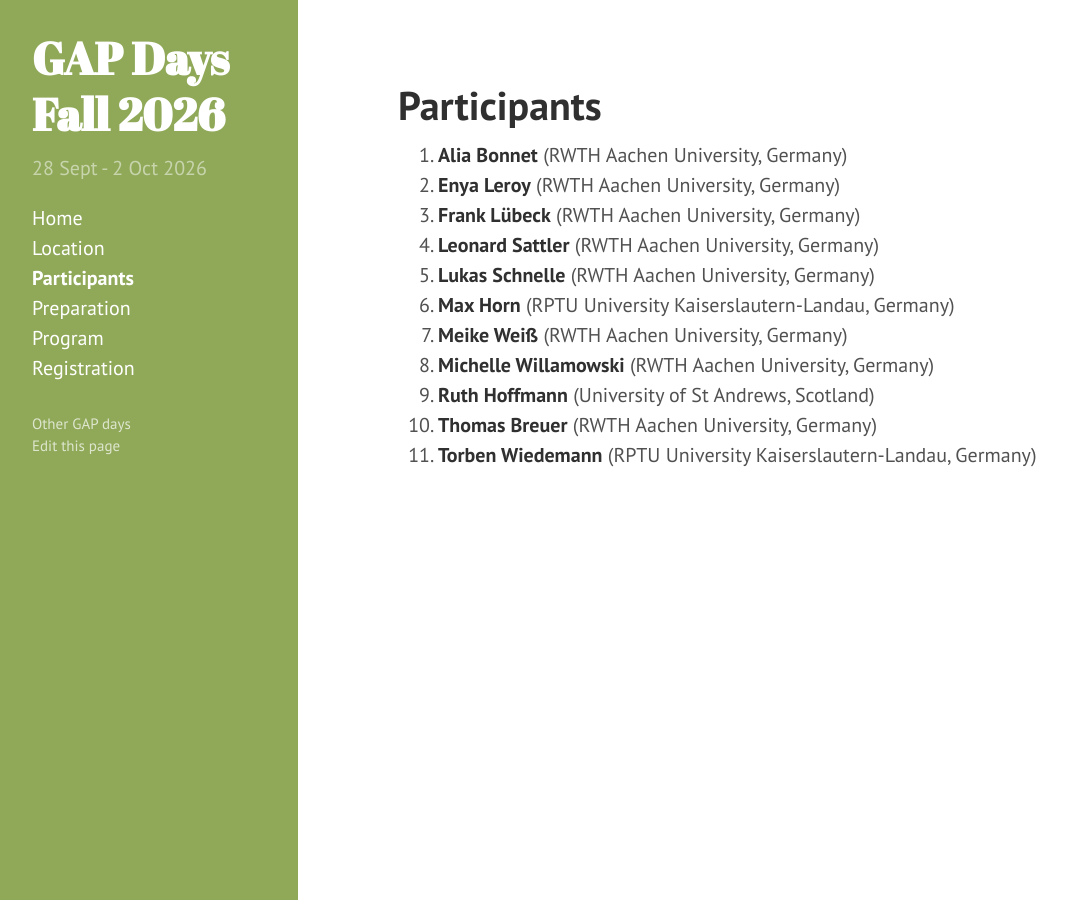
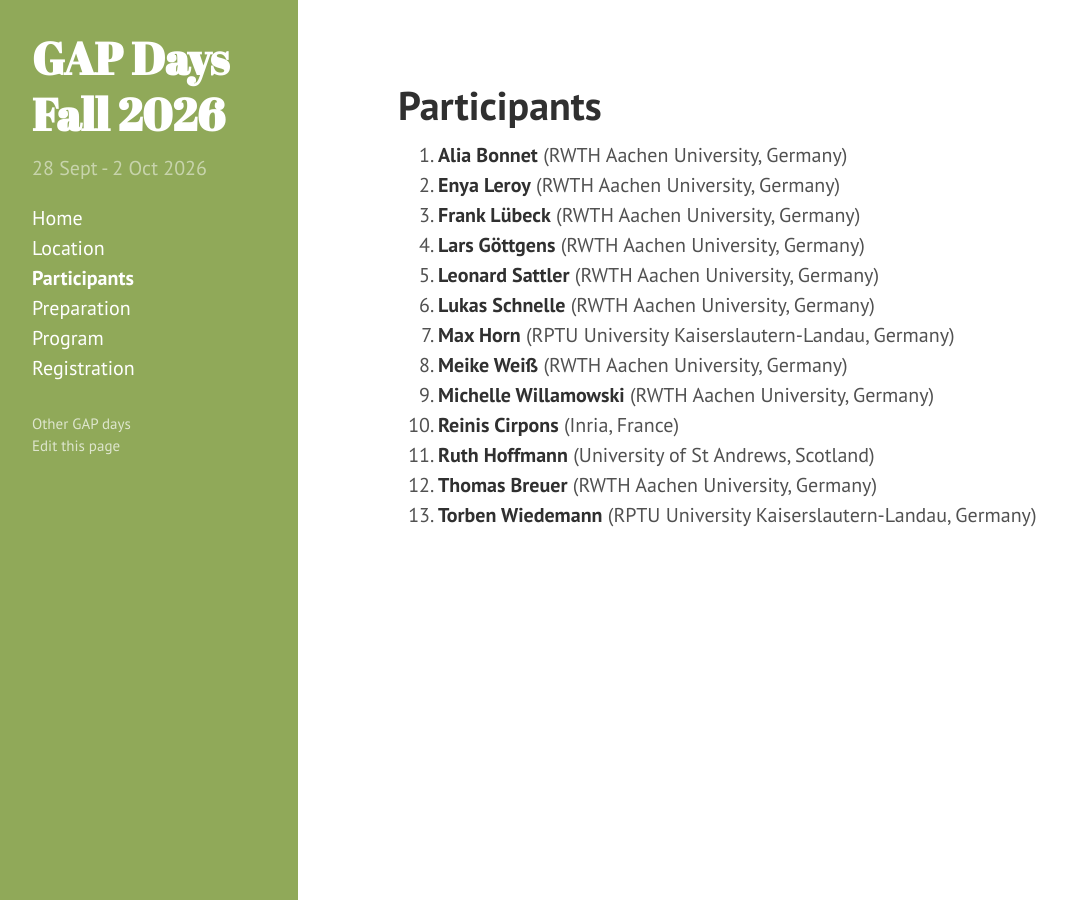
Before and after one commit to gapdays/gapdays2026-fall, a Jekyll site: the page built from participants.md, in a window 1280 px wide. Shown: the whole page, without its empty margins (2-1069 px from the left). Built offline with Jekyll 4.4.1, drawn with Linux system fonts in a browser that asks for light colours.

Commit message:
update participants

```diff
--- a/participants.md
+++ b/participants.md
@@ -13,6 +13,8 @@ participants:
   - {name: Michelle Willamowski, affiliation: "RWTH Aachen University, Germany"}
   - {name: Thomas Breuer, affiliation: "RWTH Aachen University, Germany"}
   - {name: Torben Wiedemann, affiliation: "RPTU University Kaiserslautern-Landau, Germany"}
+  - {name: Lars Göttgens, affiliation: "RWTH Aachen University, Germany"}
+  - {name: Reinis Cirpons, affiliation: "Inria, France"}
 ---
 
 <ol>{% assign participants = page.participants | sort: "name" %}
```
